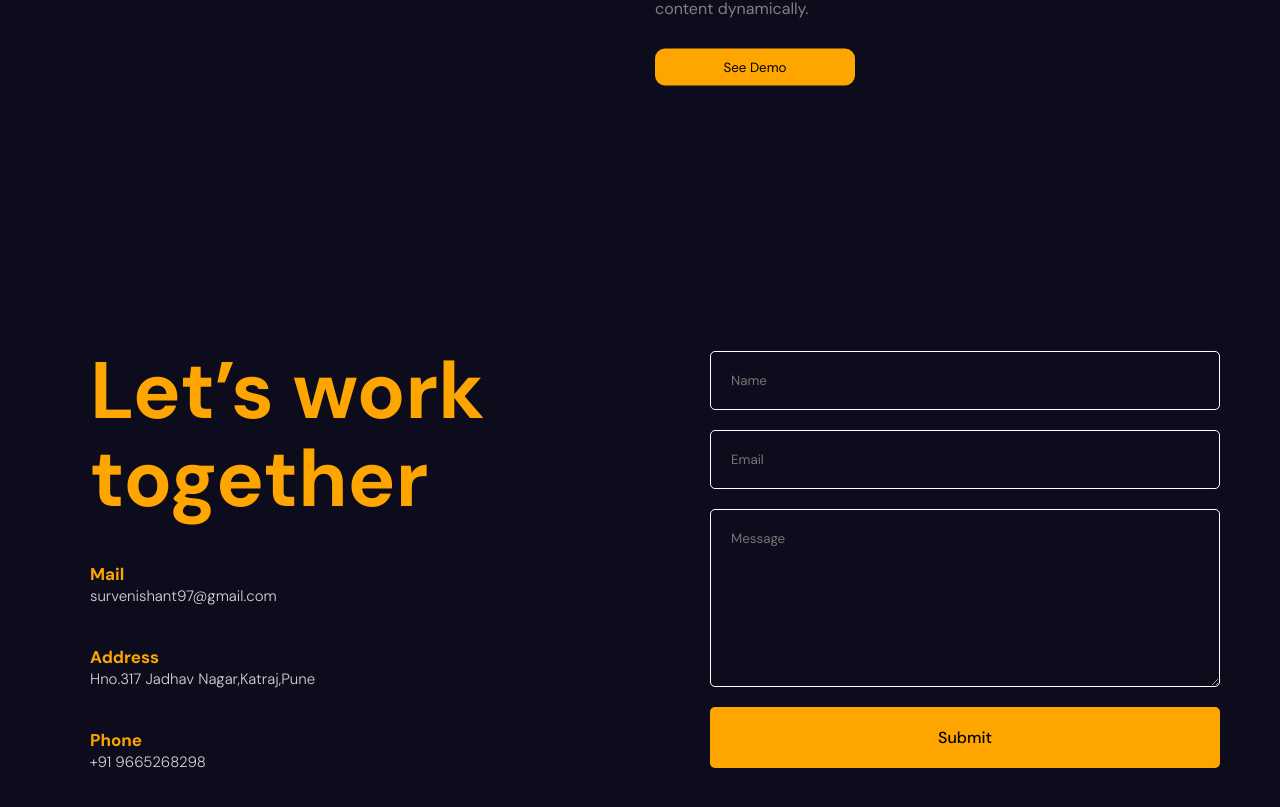
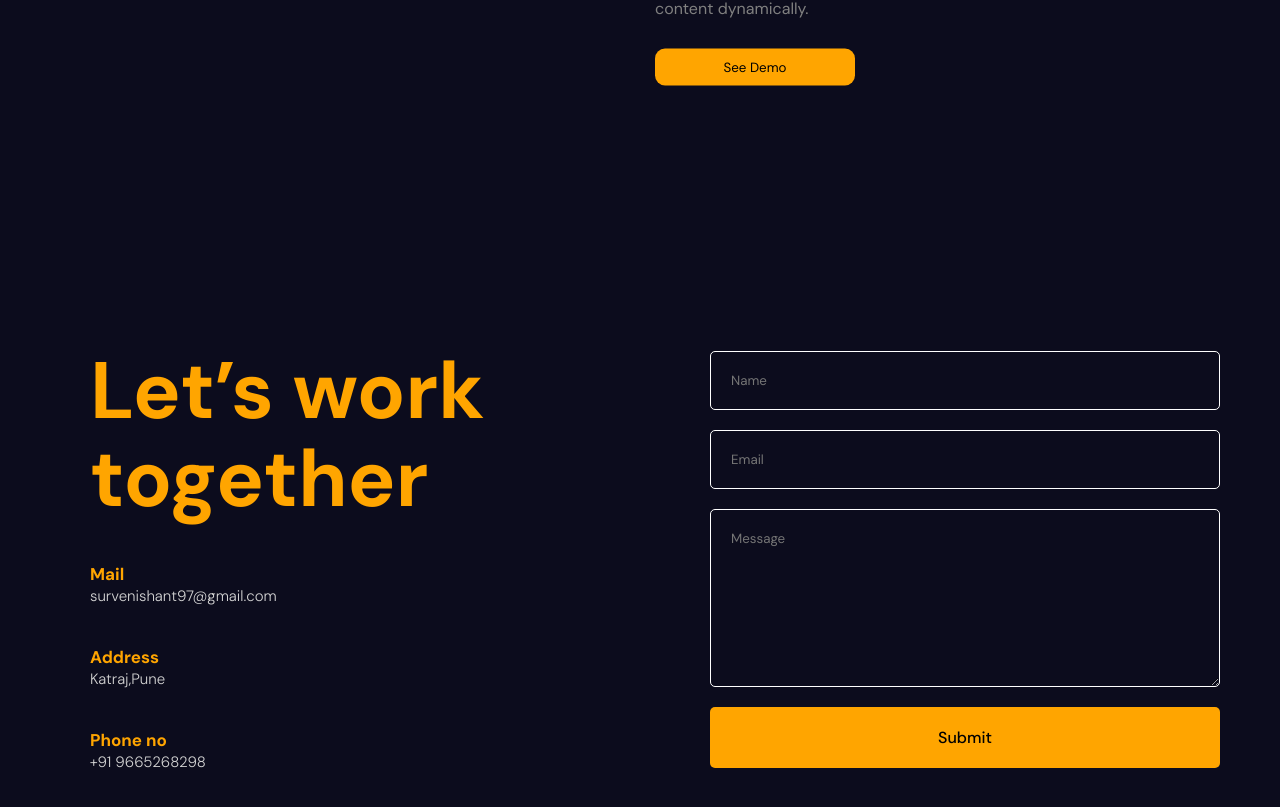
Before and after one commit to Nishantsurve/Nishant-Portfolio, a React (Vite) app: page / in a window 1280 px wide. Shown: the part 7184-7991 px from the top of the page. Built offline with nearby package versions, Linux system fonts and the light colour scheme.

Commit message:
updated the components

```diff
--- a/src/components/contact/Contact.jsx
+++ b/src/components/contact/Contact.jsx
@@ -20,6 +20,7 @@ const variants = {
 
 const Contact = () => {
   const ref = useRef();
+  // use for storing form data
   const formRef = useRef();
   const [error, setError] = useState(false);
   const [success, setSuccess] = useState(false);
@@ -80,10 +81,10 @@ const Contact = () => {
         </motion.div>
         <motion.div className="item" variants={variants}>
           <h2>Address</h2>
-          <span>Hno.317 Jadhav Nagar,Katraj,Pune</span>
+          <span>Katraj,Pune</span>
         </motion.div>
         <motion.div className="item" variants={variants}>
-          <h2>Phone</h2>
+          <h2>Phone no</h2>
           <span>+91 9665268298</span>
         </motion.div>
       </motion.div>
--- a/src/components/portfolio/portfolio.scss
+++ b/src/components/portfolio/portfolio.scss
@@ -105,6 +105,13 @@
         }
 
         button {
+
+          @include mobile{
+            height: 35px;
+             width: 100px;
+             cursor: pointer;
+          }
+
           background-color: orange;
           border: none;
           border-radius: 10px;
@@ -113,6 +120,8 @@
           cursor: pointer;
         }
       }
+
+
     }
   }
 }
```
